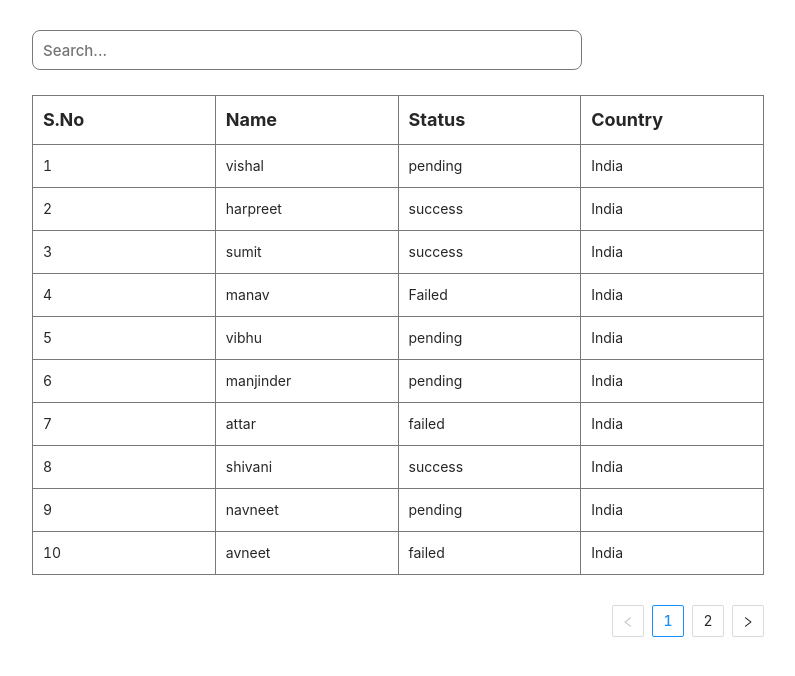
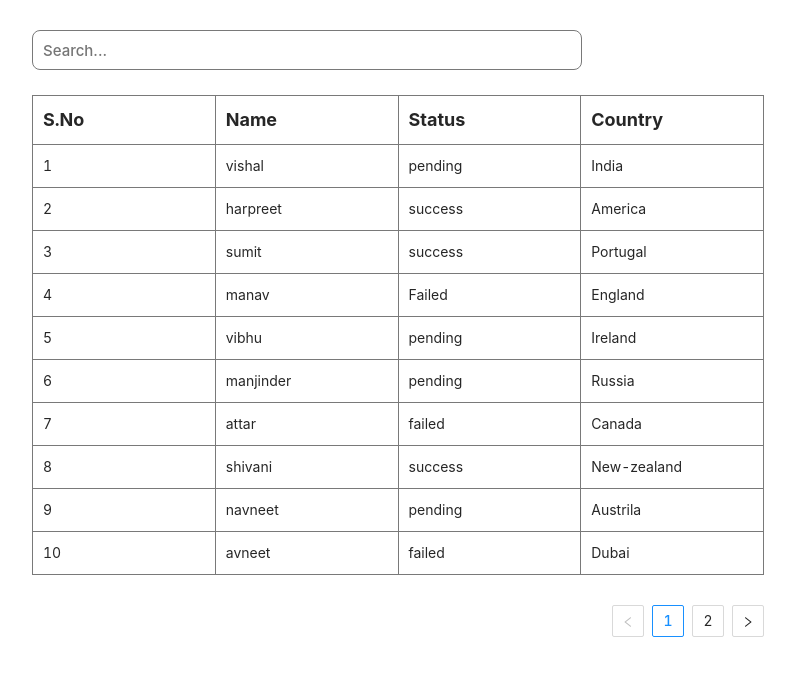
Before and after one commit to harpreet780/Practice, a React (Create React App) app: page / in a window 1280 px wide. Shown: the top 676 px of the page, without its empty margins (242-1037 px from the left). Built offline with nearby package versions, Linux system fonts and the light colour scheme.

Commit message:
merged code on master

```diff
--- a/src/components/Search/index.js
+++ b/src/components/Search/index.js
@@ -16,25 +16,25 @@ const SearchTable = () => {
     const rowData = {
         data: [
             { id: 0, name: 'vishal', status: 'pending', country: "India" },
-            { id: 2, name: 'harpreet', status: 'success', country: "India" },
-            { id: 3, name: 'sumit', status: 'success', country: "India" },
-            { id: 4, name: 'manav', status: 'Failed', country: "India" },
-            { id: 5, name: 'vibhu', status: 'pending', country: "India" },
-            { id: 6, name: 'manjinder', status: 'pending', country: "India" },
-            { id: 7, name: 'attar', status: 'failed', country: "India" },
-            { id: 8, name: 'shivani', status: 'success', country: "India" },
-            { id: 9, name: 'navneet', status: 'pending', country: "India" },
-            { id: 10, name: 'avneet', status: 'failed', country: "India" },
-            { id: 11, name: 'gurpreet', status: 'pending', country: "India" },
-            { id: 12, name: 'amit', status: 'success', country: "India" },
-            { id: 13, name: 'saswati', status: 'Failed', country: "India" },
-            { id: 14, name: 'preet', status: 'success', country: "India" },
-            { id: 15, name: 'gopi', status: 'failed', country: "India" },
-            { id: 16, name: 'happy', status: 'failed', country: "India" },
-            { id: 17, name: 'amit', status: 'success', country: "India" },
-            { id: 18, name: 'Prem', status: 'Failed', country: "India" },
-            { id: 19, name: 'abhi', status: 'pending', country: "India" },
-            { id: 20, name: 'karan', status: 'Failed', country: "India" },
+            { id: 2, name: 'harpreet', status: 'success', country: "America" },
+            { id: 3, name: 'sumit', status: 'success', country: "Portugal" },
+            { id: 4, name: 'manav', status: 'Failed', country: "England" },
+            { id: 5, name: 'vibhu', status: 'pending', country: "Ireland" },
+            { id: 6, name: 'manjinder', status: 'pending', country: "Russia" },
+            { id: 7, name: 'attar', status: 'failed', country: "Canada" },
+            { id: 8, name: 'shivani', status: 'success', country: "New-zealand" },
+            { id: 9, name: 'navneet', status: 'pending', country: "Austrila" },
+            { id: 10, name: 'avneet', status: 'failed', country: "Dubai" },
+            { id: 11, name: 'gurpreet', status: 'pending', country: "NetherLand" },
+            { id: 12, name: 'amit', status: 'success', country: "Africa" },
+            { id: 13, name: 'saswati', status: 'Failed', country: "Iraq" },
+            { id: 14, name: 'preet', status: 'success', country: "Bangladesh" },
+            { id: 15, name: 'gopi', status: 'failed', country: "Germany" },
+            { id: 16, name: 'happy', status: 'failed', country: "Italy" },
+            { id: 17, name: 'amit', status: 'success', country: "China" },
+            { id: 18, name: 'Prem', status: 'Failed', country: "Japan" },
+            { id: 19, name: 'abhi', status: 'pending', country: "Thailand" },
+            { id: 20, name: 'karan', status: 'Failed', country: "Singapur" },
         ]
     }
     useEffect(() => {
```
